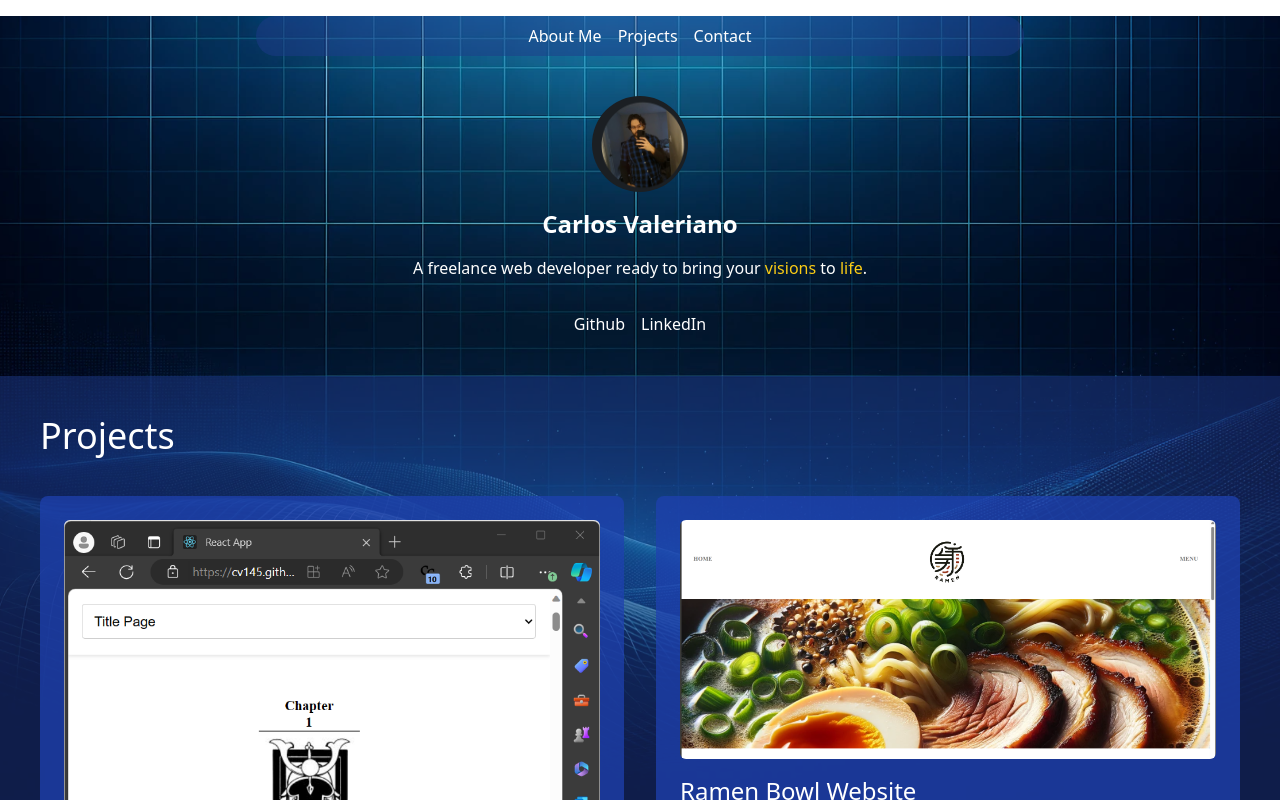
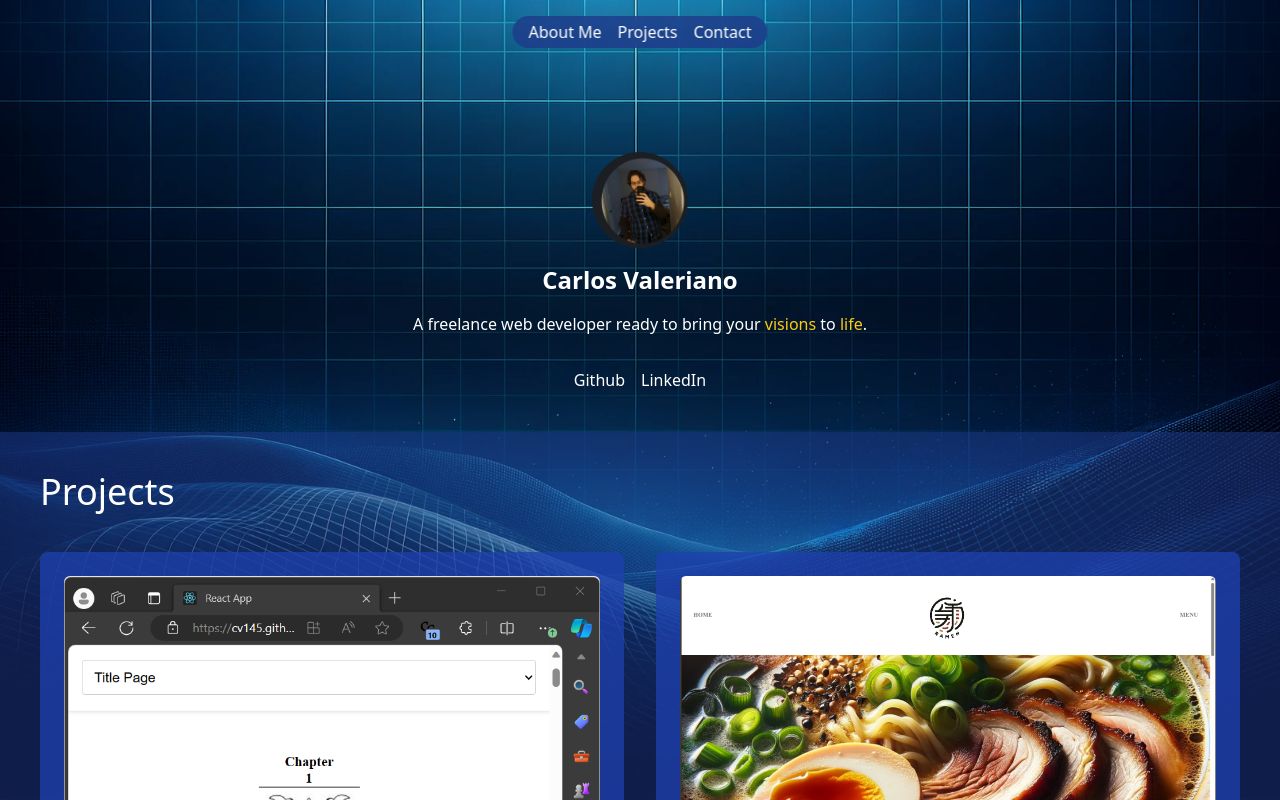
Before and after one commit to CV145/my-portfolio, a React (Vite) app: page / in a window 1280 px wide. Shown: the top 800 px of the page. Built offline with nearby package versions, Linux system fonts and the light colour scheme; what tailwindcss-filters would draw is missing.

Commit message:
Added more spacing between top components and css animation

```diff
--- a/src/App.css
+++ b/src/App.css
@@ -18,3 +18,8 @@ body,
   background-attachment: fixed;
   /* This will keep the background image fixed during scroll */
 }
+
+.main-content {
+  padding-top: 5rem;
+  /* Adjust the value as needed */
+}
--- a/src/App.jsx
+++ b/src/App.jsx
@@ -8,8 +8,10 @@ function App() {
   return (
     <div className="App">
       <Header />
-      <AboutMe />
-      <Projects />
+      <div className="main-content">
+        <AboutMe />
+        <Projects />
+      </div>
     </div>
   )
 }
--- a/src/components/AboutMe.jsx
+++ b/src/components/AboutMe.jsx
@@ -1,15 +1,17 @@
-
 import React from 'react';
-import profilePic from '../assets/profilePic.png'; // Ensure this path is correct
+import profilePic from '../assets/profilePic.png';
+import '../styles/AboutMe.css';
 
 const AboutMe = () => {
     return (
-        <div className="flex flex-col items-center py-10 text-white">
+        <div className="mt-8 flex flex-col items-center py-10 text-white">
             <img src={profilePic} alt="Profile" className="w-24 h-24 rounded-full" />
             <h1 className="mt-4 text-2xl font-bold">Carlos Valeriano</h1>
+
             <p className="my-4 text-center">
-                A freelance web developer ready to bring your <span className="text-yellow-400">visions</span> to <span className="text-yellow-400">life</span>.
+                A freelance web developer ready to bring your <span className="text-yellow-400 bounce">visions</span> to <span className="text-yellow-400 bounce">life</span>.
             </p>
+
             <div className="flex justify-center gap-4 mt-4">
                 <a href="https://github.com/yourusername" target="_blank" rel="noopener noreferrer">
                     {/* Use an icon or image for GitHub */}
--- a/src/components/Header.jsx
+++ b/src/components/Header.jsx
@@ -1,10 +1,8 @@
 import React from 'react';
-import '../styles/Header.css';
 
 const Header = () => {
     return (
-        // Modify the className to apply the styles you need
-        <header className="bg-opacity-50 bg-blue-900 text-white rounded-full py-2 px-8 mx-auto mt-4 my-0 w-auto max-w-screen-md">
+        <header className="fixed top-0 left-1/2 transform -translate-x-1/2 mt-4 mb-8 py-1 px-4 bg-opacity-80 bg-blue-900 text-white z-50 rounded-full max-w-xs backdrop-blur-sm">
             <nav>
                 <ul className="flex justify-center space-x-4">
                     <li><a href="#about" className="hover:text-gray-300">About Me</a></li>
--- a/src/styles/AboutMe.css
+++ b/src/styles/AboutMe.css
@@ -1,40 +1,19 @@
 /* AboutMe.css */
+@keyframes bounce {
 
-.about-me-container {
-    /* Use Tailwind CSS or regular CSS here to match the styling in the image */
-    /* This is an example with regular CSS */
-    background: rgba(0, 0, 139, 0.5);
-    /* Dark blue with transparency */
-    backdrop-filter: blur(10px);
-    /* For the glassy effect */
-    border-radius: 10px;
-    /* Rounded corners */
-    padding: 24px;
-    /* Padding all around */
-    text-align: center;
-    /* Center the text */
-    max-width: 300px;
-    /* Maximum width of the container */
-    margin: auto;
-    /* Center the container */
+    0%,
+    100% {
+        transform: translateY(0);
+    }
+
+    50% {
+        transform: translateY(-50%);
+        /* Increase the bounce height */
+    }
 }
 
-.profile-pic {
-    border-radius: 50%;
-    /* Make the image round */
-    margin: 0 auto;
-    /* Center the image */
-    display: block;
+.bounce {
+    display: inline-block;
+    /* Ensure the element can be transformed */
+    animation: bounce 1s ease-in-out;
 }
-
-.name {
-    /* Style for the name */
-}
-
-.description {
-    /* Style for the description */
-}
-
-.social-links {
-    /* Style for the social links */
-}
```
